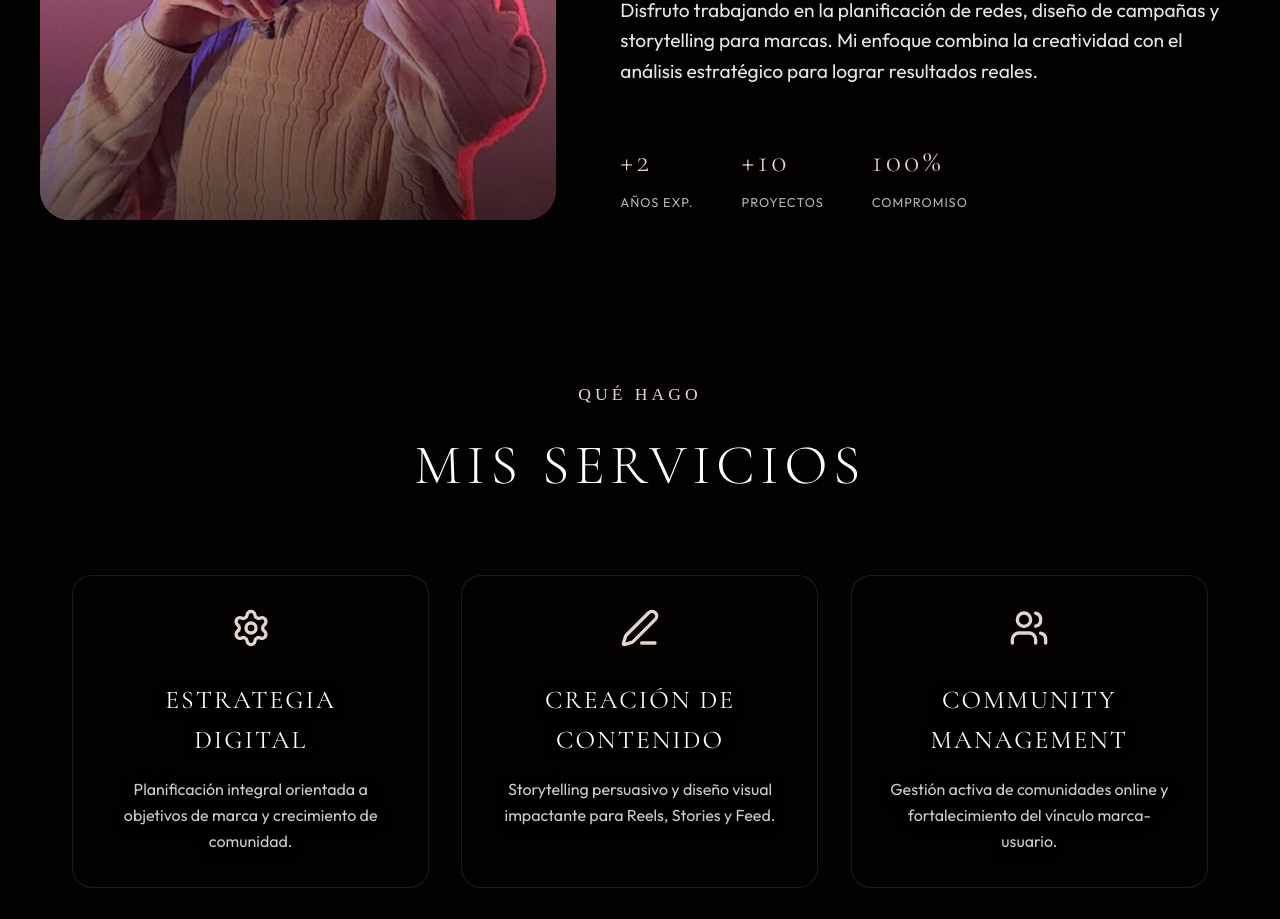
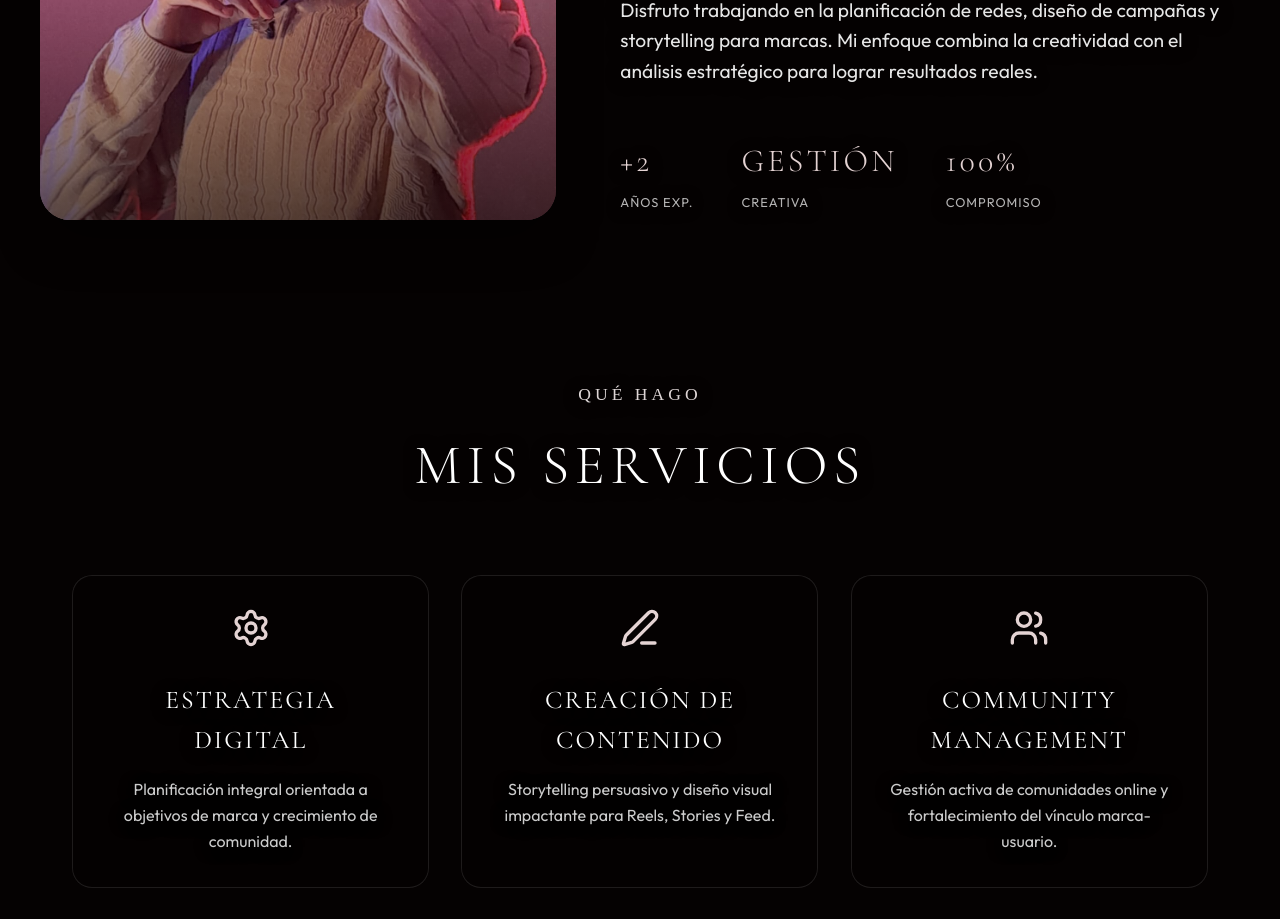
Before and after one commit to matutombino97/portfolio-julieta-cm, a React (Vite) app: page / in a window 1280 px wide. Shown: the part 1260-2179 px from the top of the page. Built offline with nearby package versions, Linux system fonts and the light colour scheme; a web font is replaced by a local one.

Commit message:
refactor(about): change project count to qualitative stat

```diff
--- a/src/components/About.jsx
+++ b/src/components/About.jsx
@@ -41,8 +41,8 @@ const About = () => {
               <span>Años exp.</span>
             </div>
             <div className="stat">
-              <h4>+10</h4>
-              <span>Proyectos</span>
+              <h4>Gestión</h4>
+              <span>Creativa</span>
             </div>
             <div className="stat">
               <h4>100%</h4>
```
